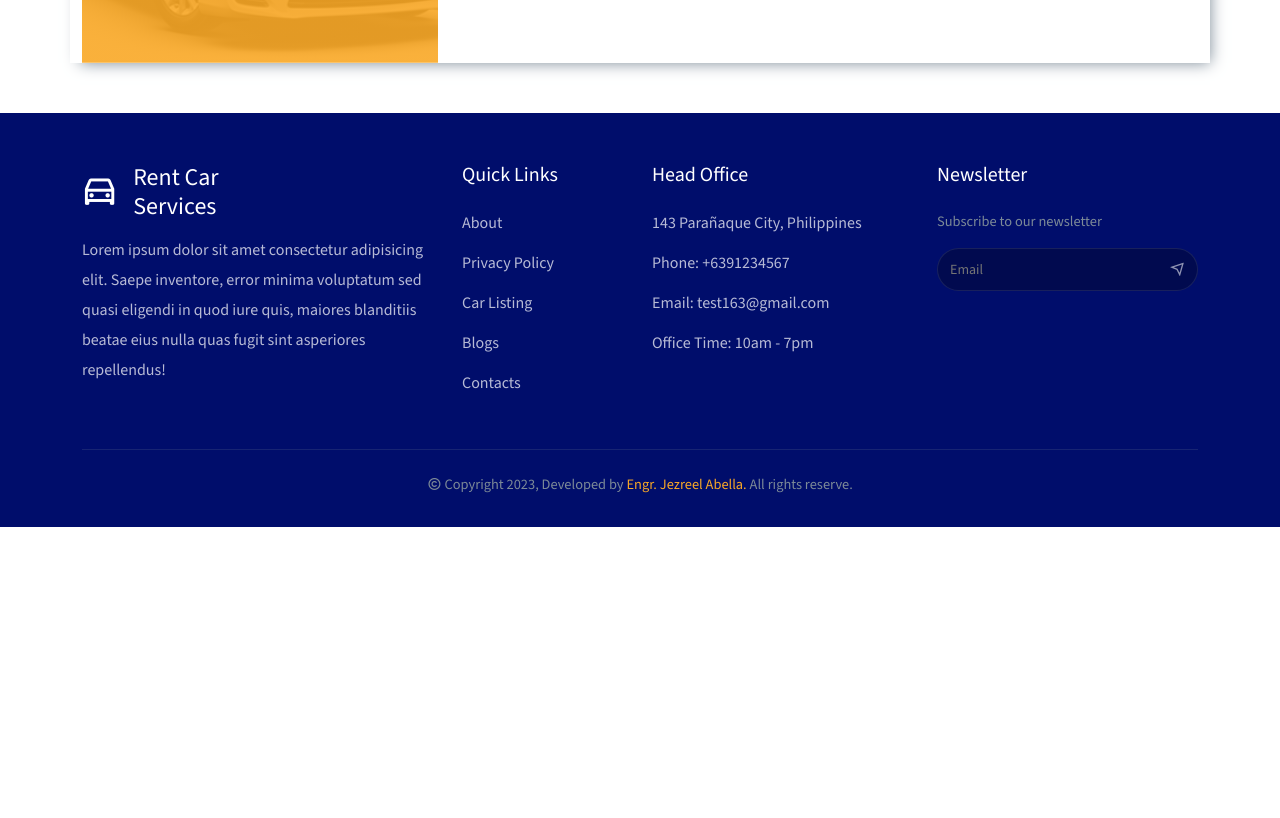
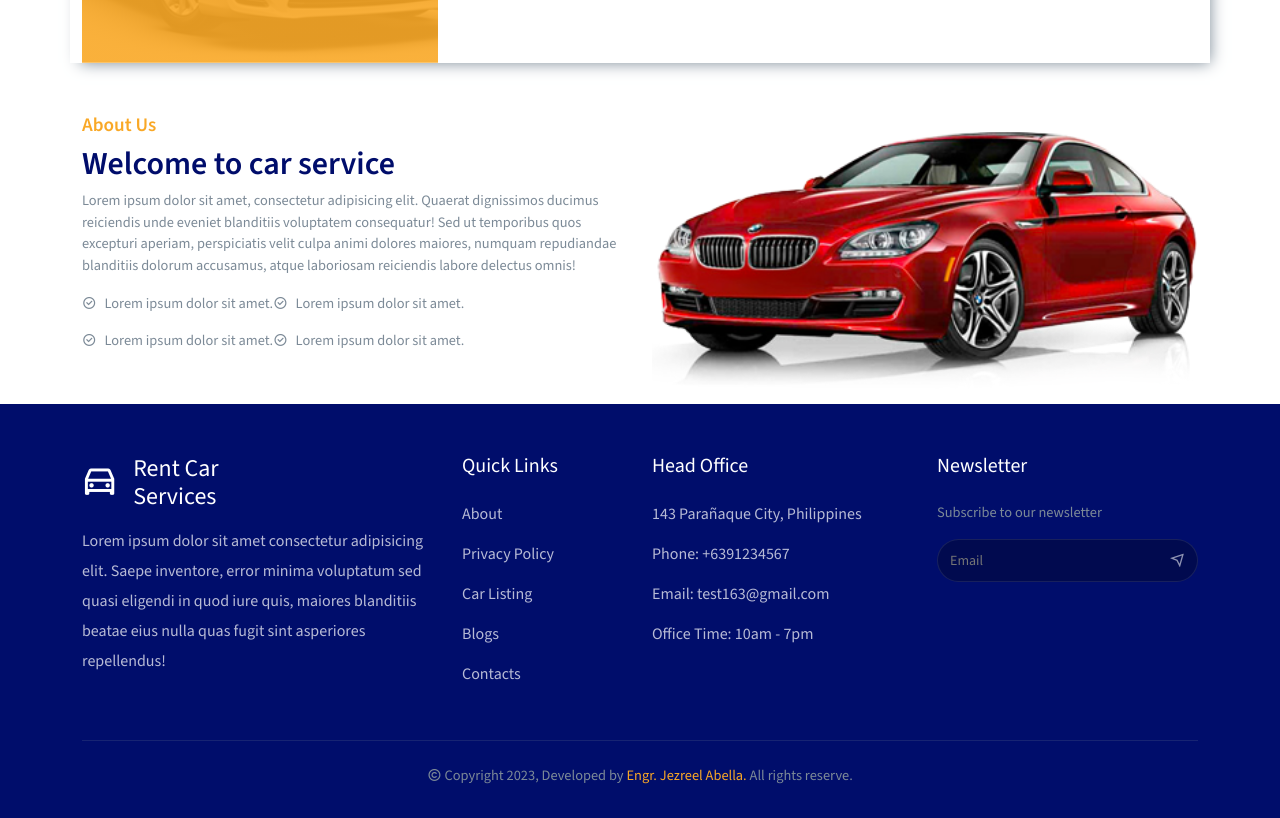
Before and after one commit to TeamAbella060420/Doctor-Appointment-Booking_MERN, a React (Create React App) app in the folder car-rental/: page /home in a window 1280 px wide. Shown: the part 943-1761 px from the top of the page. Before the commit the page ends 1470 px from the top, so only its background shows below. Built offline with nearby package versions, Linux system fonts and the light colour scheme.

Commit message:
Update Home.jsx

```diff
--- a/car-rental/src/pages/Home.jsx
+++ b/car-rental/src/pages/Home.jsx
@@ -3,6 +3,7 @@ import HeroSlide from "../components/UI/HeroSlide";
 import Helmet from "../components/Helmet/Helmet";
 import { Container, Col, Row } from "reactstrap";
 import FindCarForm from "../components/UI/FindCarForm";
+import AboutSection from '../components/UI/AboutSection';
 
 const Home = () => {
   return (
@@ -29,7 +30,9 @@ const Home = () => {
 
       </section>
 
-      {/* ==================== Hero Section ======================= */}
+      {/* ==================== About Section ======================= */}
+
+      <AboutSection />
 
     </Helmet>
   );
```
